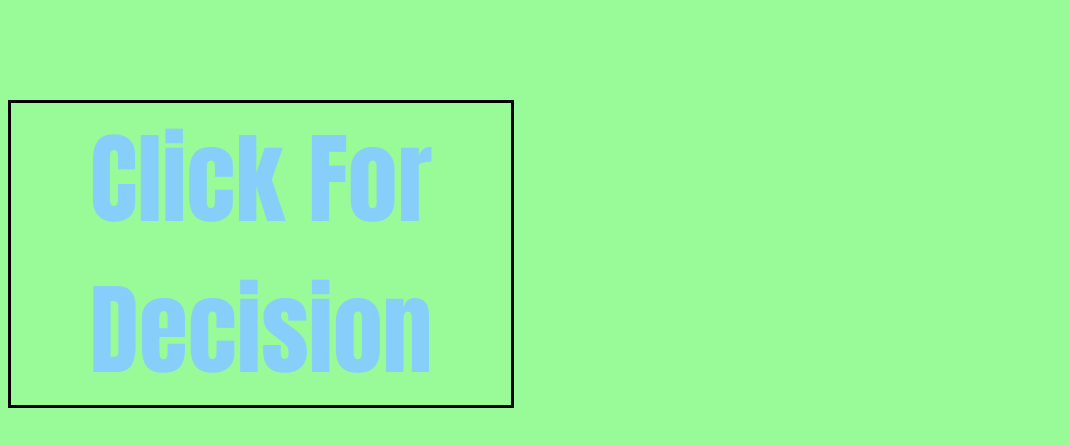
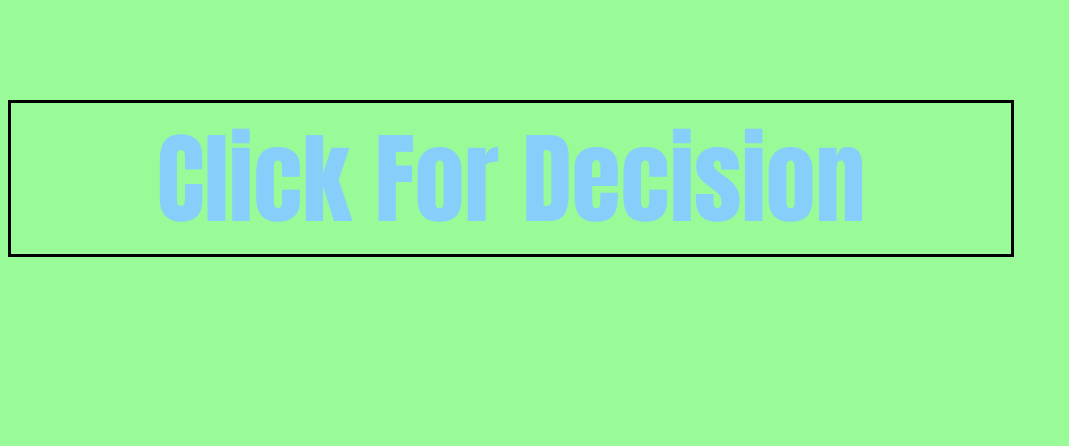
Before and after one commit to ahonan/ahonan.github.io, a plain HTML site: page index.html in a window 1280 px wide. Shown: the whole page, without its empty margins (0-1069 px from the left). Drawn offline with Linux system fonts and the light colour scheme.

Commit message:
Update index.html

```diff
--- a/index.html
+++ b/index.html
@@ -2,7 +2,7 @@
 <html>
   <title>Decision Maker</title>
   <body style="background-color: #98FB98">
-  <p style="font-size: 100px; color: #87CEFA; font-family: impact; text-align: center; border: 3px solid black;width: 500px" onClick="myFunction()">Click For Decision</p>
+  <p style="font-size: 100px; color: #87CEFA; font-family: impact; text-align: center; border: 3px solid black;width: 1000px" onClick="myFunction()">Click For Decision</p>
   <script>
     function myFunction(){
       var promptTime=prompt("How much time do you have (minutes)?").toUpperCase();
```
